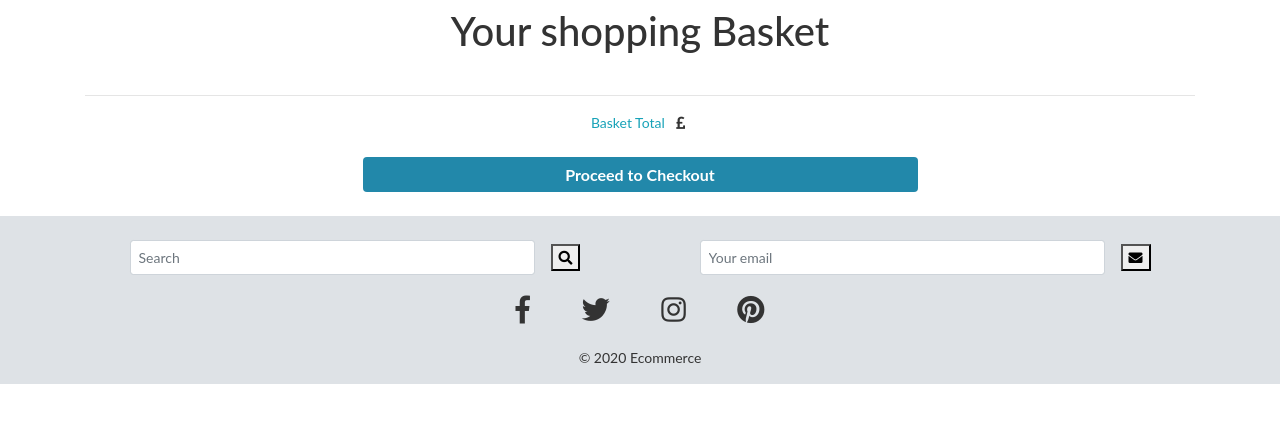
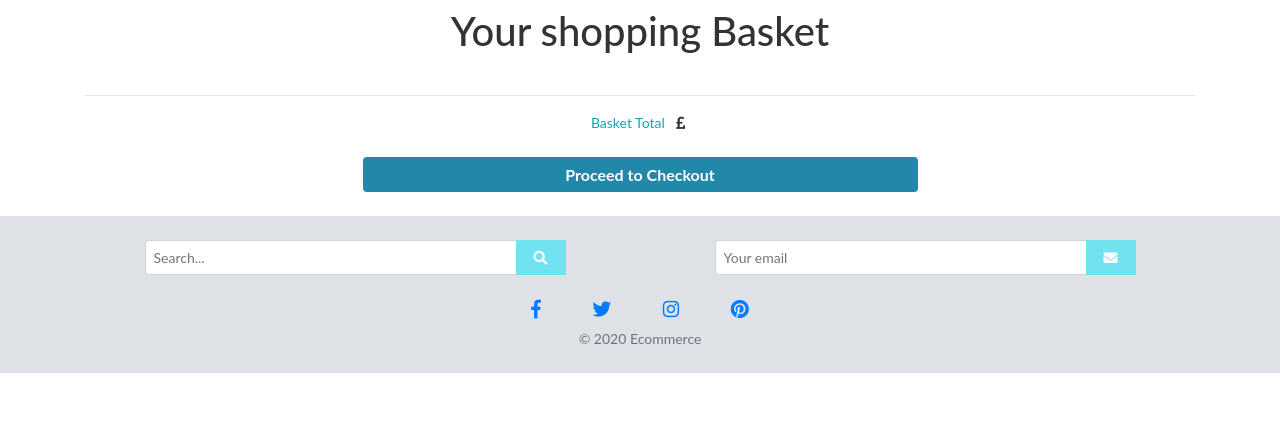
Before and after one commit to Luciano-Lima/ecommerce, a Django app: template cart/templates/cart.html in a window 1280 px wide. Shown: the part 238-661 px from the top of the page. Run offline with Django 3.2, Linux system fonts and the light colour scheme; the template is opened without the code that fills it, so the values that code supplies are empty; some libraries are stand-ins or nearby versions.

Commit message:
Added links to social media icons

```diff
--- a/templates/footer.html
+++ b/templates/footer.html
@@ -1,38 +1,38 @@
-<footer class="align-center bg-light pt-4">
+<footer class="align-center bg-light p-4">
     <div class="container">
         <div class="row">
             <div class="col-md-6 mb-4 hide-mobile">
                 <form class="form-inline justify-content-center" method="GET" action="{% url 'search' %}">
-                    <input class="form-control form-control-sm mr-3 w-75" type="text" name="q" placeholder="Search" aria-label="Search">
-                    <button><i class="fas fa-search" aria-hidden="true"></i></button>
+                    <input class="form-control form-control-sm mr-3 w-75" type="text" name="q" placeholder="Search..." aria-label="Search">
+                    <button type="submit"><i class="fas fa-search" aria-hidden="true"></i></button>
                 </form>
             </div>
             <div class="col-md-6 mb-4">
                 <form class="form-inline justify-content-center">
                     <input class="form-control form-control-sm mr-3 w-75" type="text" placeholder="Your email" aria-label="Your email">
-                    <button><i class="fas fa-envelope" aria-hidden="true"></i></button>
+                    <button type="submit"><i class="fas fa-envelope" aria-hidden="true"></i></button>
                 </form>
             </div>
         </div>
         <div class="row">
             <div class="col-lg-12 col-sm-12 text-center">
                 <div class="mb-2 ">
-                    <a class="fb-ic">
-                        <i class="fab fa-facebook-f fa-lg white-text mr-md-5 mr-3 fa-2x"></i>
+                    <a href="https://www.facebook.com/" target="_blank" class="soc-media-icons">
+                        <i class="fab fa-facebook-f fa-lg white-text mr-md-5 mr-3 fa-1.5x"></i>
                         </a>
-                        <a class="tw-ic">
-                            <i class="fab fa-twitter fa-lg white-text mr-md-5 mr-3 fa-2x"></i>
+                        <a href="https://twitter.com/explore" target="_blank" class="soc-media-icons">
+                            <i class="fab fa-twitter fa-lg white-text mr-md-5 mr-3 fa-1.5x"></i>
                         </a>
-                        <a class="ins-ic">
-                            <i class="fab fa-instagram fa-lg white-text mr-md-5 mr-3 fa-2x"></i>
+                        <a href="https://www.instagram.com/" target="_blank" class="soc-media-icons">
+                            <i class="fab fa-instagram fa-lg white-text mr-md-5 mr-3 fa-1.5x"></i>
                         </a>
-                        <a class="pin-ic">
-                            <i class="fab fa-pinterest fa-lg white-text fa-2x"></i>
+                        <a href="https://www.pinterest.co.uk/" target="_blank" class="soc-media-icons">
+                            <i class="fab fa-pinterest fa-lg white-text fa-1.5x"></i>
                     </a>
                 </div>
             </div>
         </div>
     </div>
     <!-- Copyright -->
-    <div class="footer-copyright text-center py-3">© 2020 Ecommerce</div>
+    <div class="footer-copyright text-center text-muted">© 2020 Ecommerce</div>
 </footer>
```
